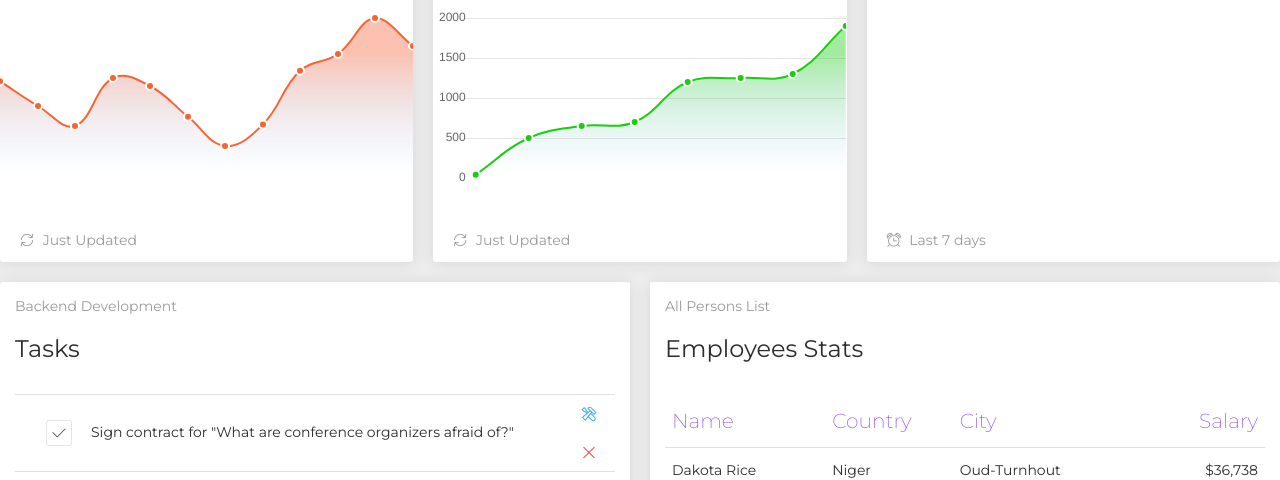
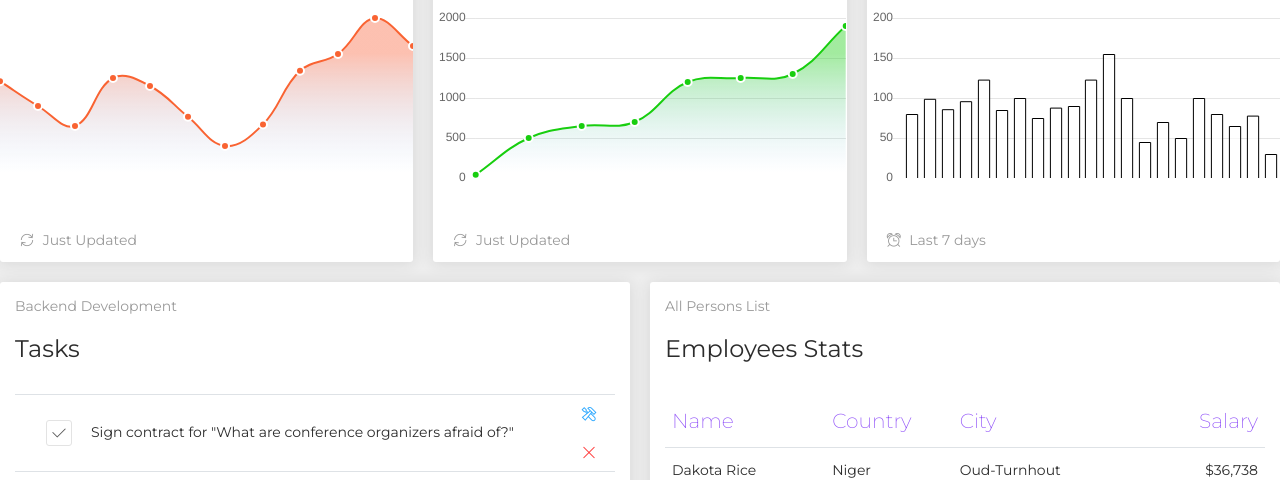
Before and after one commit to GiTechConsults/dashboard, a website: page dash-curve-graph.html in a window 1280 px wide. Shown: the part 620-1100 px from the top of the page. Drawn offline with Linux system fonts and the light colour scheme.

Commit message:
update curve graph

```diff
--- a/dash-curve-graph.html
+++ b/dash-curve-graph.html
@@ -154,7 +154,7 @@
                     </div>
                     <div class="card-body">
                         <div class="chart-area">
-                            <canvas id="barChartSimpleGradientsNumbers"></canvas>
+                            <canvas id="bigDashboardChart"></canvas>
                         </div>
                     </div>
                     <div class="card-footer">
```
